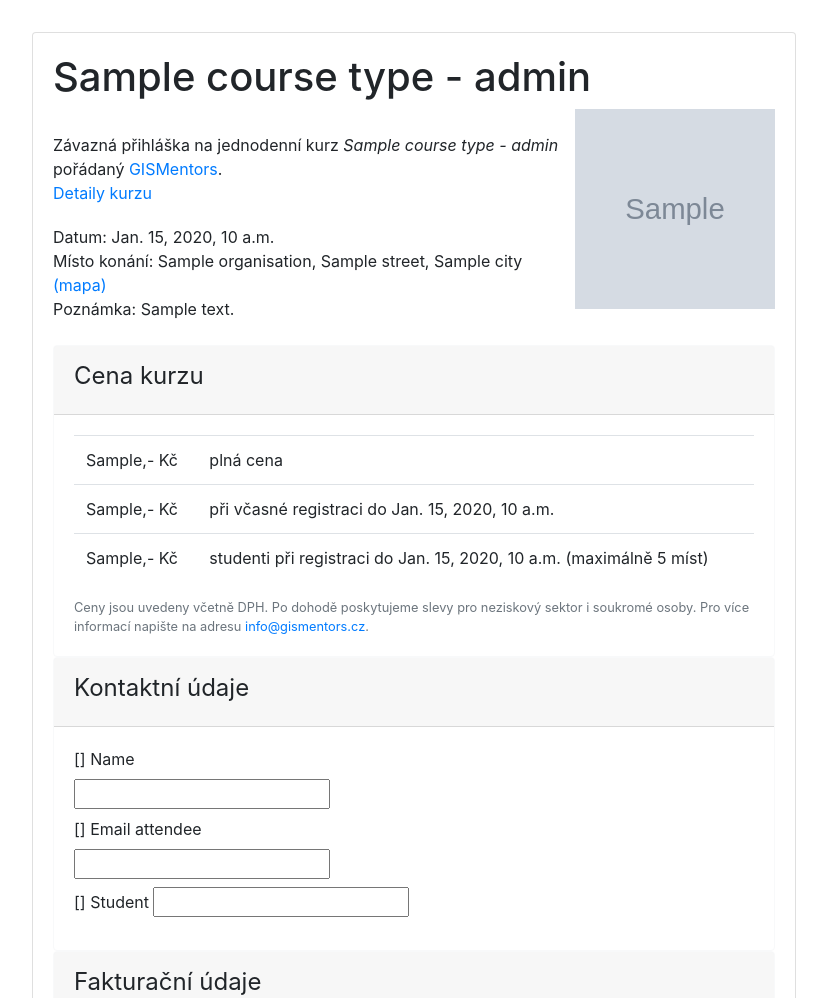
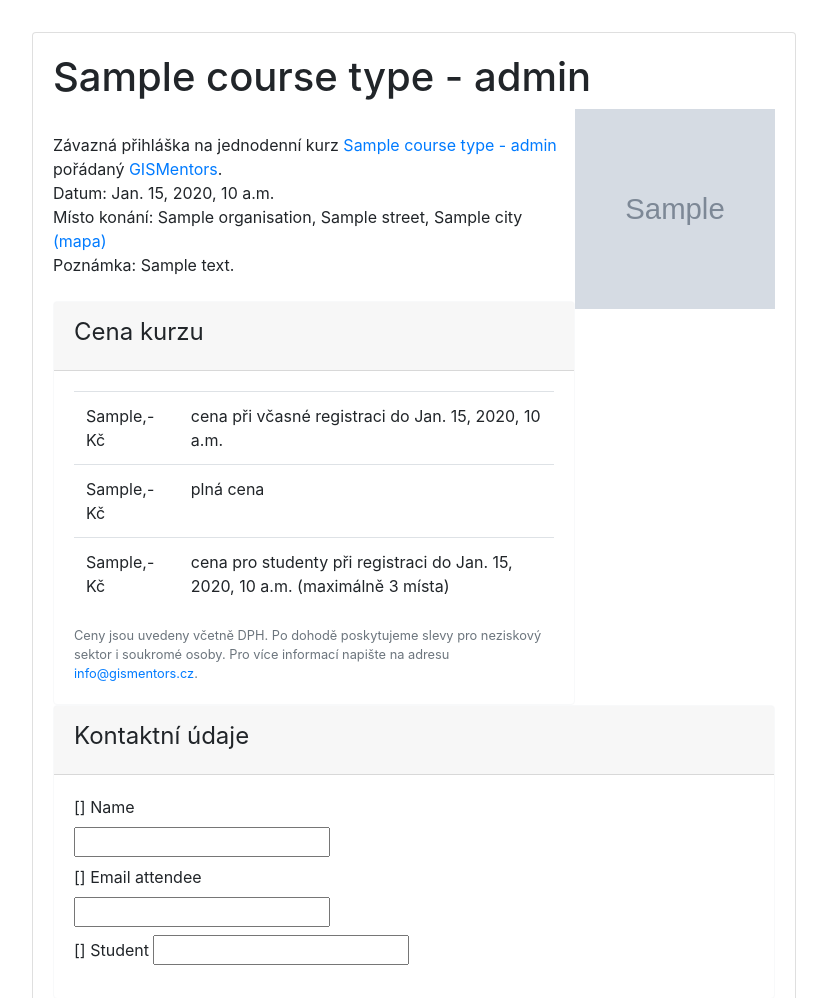
Before and after one commit to OpenGeoLabs/gismentors-registration, a Django app: template registration/templates/course-forms.html in a window 1280 px wide. Shown: the part 136-1134 px from the top of the page, without its empty margins (36-863 px from the left). Run offline with Django 3.2, Linux system fonts and the light colour scheme; the template is opened without the code that fills it: most values are stand-ins (such as "Sample title", 1, 10 or a date in 2020); grey boxes marked "Sample" are stand-in pictures; form fields are guessed from the names that the template uses; some libraries are stand-ins or nearby versions.

Commit message:
Úpravy textů

```diff
--- a/registration/templates/course-forms.html
+++ b/registration/templates/course-forms.html
@@ -20,11 +20,8 @@
 <img class="course_logo" src="{{ course.course_type.image.url }}" />
 <br>
 <div>
-Závazná přihláška na jednodenní kurz <em>{{ course.course_type.title }} - {{ level }}</em>
+Závazná přihláška na jednodenní kurz <a href="{{ course.course_type.detail }}" target="_blank">{{ course.course_type.title }} - {{ level }}</a>
 pořádaný <a href="http://gismentors.cz" target="_blank">GISMentors</a>.
-</div>
-<div class="detail-link">
-<a href="{{ course.course_type.detail }}" target="_blank">Detaily kurzu</a>
 </div>
 <div>Datum: {{ course.date }}</div>
 <div>Místo konání: {{ course.location.organisation }},
@@ -46,9 +43,9 @@
     <div class="card-body">
         <table class="table">
             <tbody>
+                <tr><td>{{ course.vat_regular }},- Kč</td><td>cena při včasné registraci do {{ course.early_date }}</td></tr>
                 <tr><td>{{ course.vat_late }},- Kč</td><td>plná cena</td></tr>
-                <tr><td>{{ course.vat_regular }},- Kč</td><td>při včasné registraci do {{ course.early_date }}</td></tr>
-                <tr><td>{{ course.vat_student }},- Kč</td><td>studenti při registraci do {{ course.early_date }} (maximálně 5 míst) </td></tr>
+                <tr><td>{{ course.vat_student }},- Kč</td><td>cena pro studenty při registraci do {{ course.early_date }} (maximálně 3 místa) </td></tr>
             </tbody>
         </table>
         <small id="prices" class="form-text text-muted">Ceny jsou uvedeny včetně DPH. Po dohodě poskytujeme slevy pro neziskový sektor i soukromé osoby. Pro více informací napište na adresu <a href="mailto:info@gismentors.cz">info@gismentors.cz</a>. </small>
--- a/registration/templates/submitted.html
+++ b/registration/templates/submitted.html
@@ -5,8 +5,8 @@
 
 <h1>Přihláška byla úspěšně odeslána</h1>
 <p>
-Děkujeme Vám za přihlášení na kurz <em>{{ course_name }}</em> pořádaný
-<a href="http://gismentors.cz">GISMentors</a>, který se bude konat <em>{{ course_date }}</em>.
+Děkujeme Vám za přihlášení na kurz <a href="{{ course.course_type.detail }}" target="_blank">{{ course.course_type.title }} - {{ level }}</a>
+pořádaný <a href="http://gismentors.cz" target="_blank">GISMentors</a>, který se bude konat <em>{{ course_date }}</em>.
 </p>
 <p>
 Na e-mail <em>{{ mail }}</em> bylo odesláno potvrzení přihlášky.
--- a/registration/templates/template.html
+++ b/registration/templates/template.html
@@ -33,9 +33,9 @@
         clear: both;
 }
 
-div.detail-link {
+/* div.detail-link {
         margin-bottom: 20px;
-}
+} */
 
 a.logolink {
         margin-right: 20px;
```
Also changed, not shown: registration/forms.py (+4 -4 lines).
